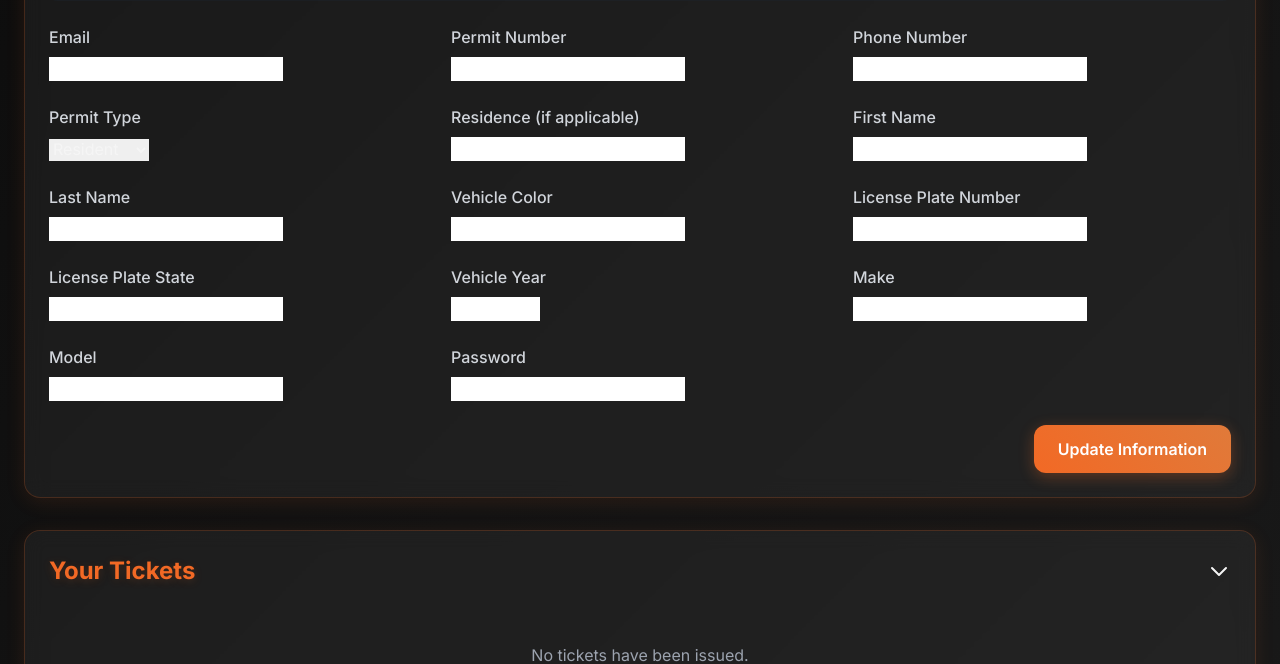
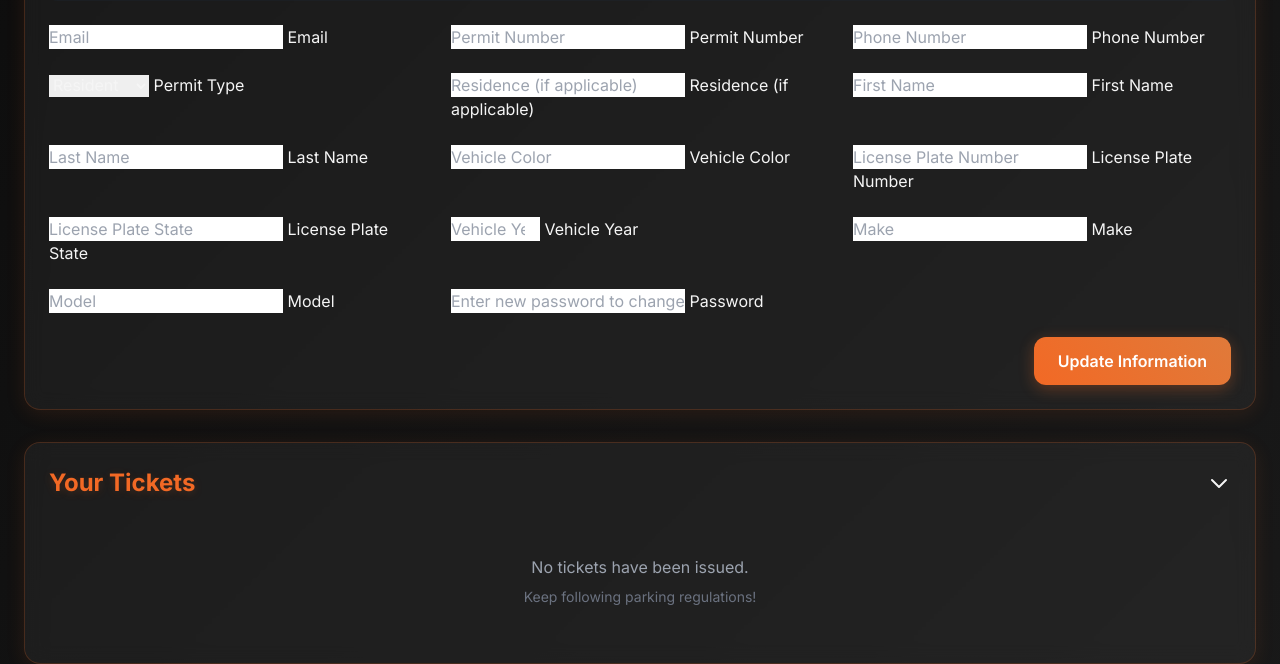
Before and after one commit to leviwheeling/upike_parking1, a Flask app: template upike_parking/templates/dashboard.html in a window 1280 px wide. Shown: the part 500-1164 px from the top of the page. Run offline with Flask 3, Linux system fonts and the light colour scheme; the template is opened without the code that fills it: values that come from a table or form of the project are taken from there, others are empty; some libraries are stand-ins or nearby versions.

Commit message:
sd changes

```diff
--- a/upike_parking/templates/dashboard.html
+++ b/upike_parking/templates/dashboard.html
@@ -112,11 +112,28 @@
       animation: fadeIn 0.5s ease-out forwards;
     }
     .form-input {
-      @apply w-full p-3 border rounded-lg bg-gray-800/50 text-white border-gray-600 focus:ring-2 focus:ring-[#F26925] focus:border-transparent focus:outline-none transition duration-300;
-      backdrop-filter: blur(5px);
+      @apply w-full p-4 rounded-xl bg-black/40 text-white border-2 border-gray-800
+             focus:border-[#F26925] focus:ring-2 focus:ring-[#F26925]/20 focus:outline-none
+             transition-all duration-300 ease-in-out;
+      backdrop-filter: blur(12px);
     }
     .form-input:hover {
-      @apply border-[#F26925] bg-gray-800/70;
+      @apply border-[#F26925]/50 bg-black/60;
+      box-shadow: 0 0 20px rgba(242, 105, 37, 0.1);
+    }
+    .form-input::placeholder {
+      @apply text-gray-500;
+    }
+    .form-group {
+      @apply relative;
+    }
+    .form-label {
+      @apply absolute -top-3 left-3 px-2 text-sm font-medium text-gray-300 bg-[#0b0b0b]
+             rounded-md transform transition-all duration-200;
+    }
+    .form-input:focus + .form-label,
+    .form-input:not(:placeholder-shown) + .form-label {
+      @apply -top-3 left-3 text-[#F26925] scale-90;
     }
   </style>
   <script>
@@ -221,16 +238,20 @@
           <div class="grid grid-cols-1 md:grid-cols-2 lg:grid-cols-3 gap-6">
             <div class="col-span-full md:col-span-2 lg:col-span-3">
               <div class="p-4 bg-gray-800/30 rounded-lg">
-                <p class="text-gray-300">Student ID: <span class="font-semibold">{{ student.id }}</span> (cannot be changed)</p>
+                <p class="text-gray-300">Student ID: <span class="font-semibold text-white">{{ student.id }}</span> (cannot be changed)</p>
               </div>
             </div>
 
             {% for field in [form.email, form.permit_number, form.phone_number, form.permit_type, form.residence,
                            form.first_name, form.last_name, form.vehicle_color, form.license_plate_number,
                            form.license_plate_state, form.vehicle_year, form.make, form.model, form.password] %}
-              <div>
-                <label class="block text-gray-300 mb-2 font-medium">{{ field.label }}</label>
-                {{ field(class="form-input") }}
+              <div class="form-group">
+                {% if field.type == 'PasswordField' %}
+                  {{ field(class="form-input", placeholder="Enter new password to change") }}
+                {% else %}
+                  {{ field(class="form-input", placeholder=field.label.text) }}
+                {% endif %}
+                <label class="form-label">{{ field.label }}</label>
                 {% for error in field.errors %}
                   <span class="text-red-400 text-sm block mt-1">{{ error }}</span>
                 {% endfor %}
```
